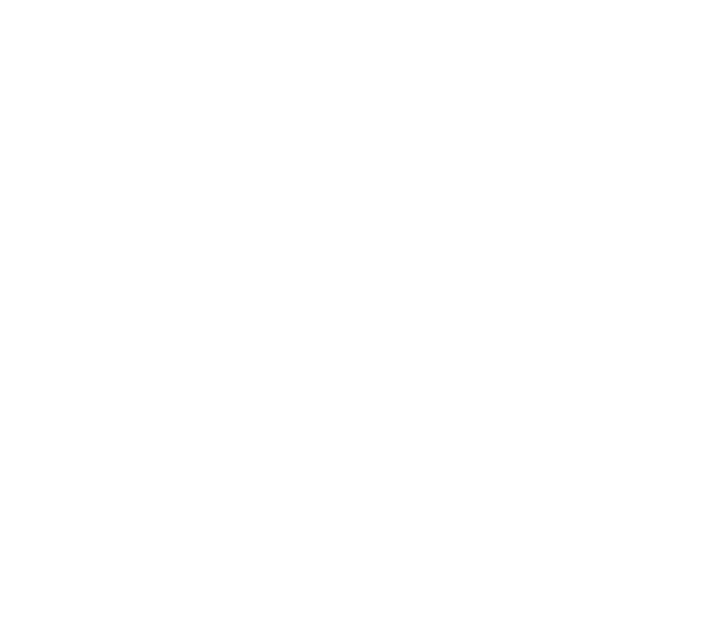
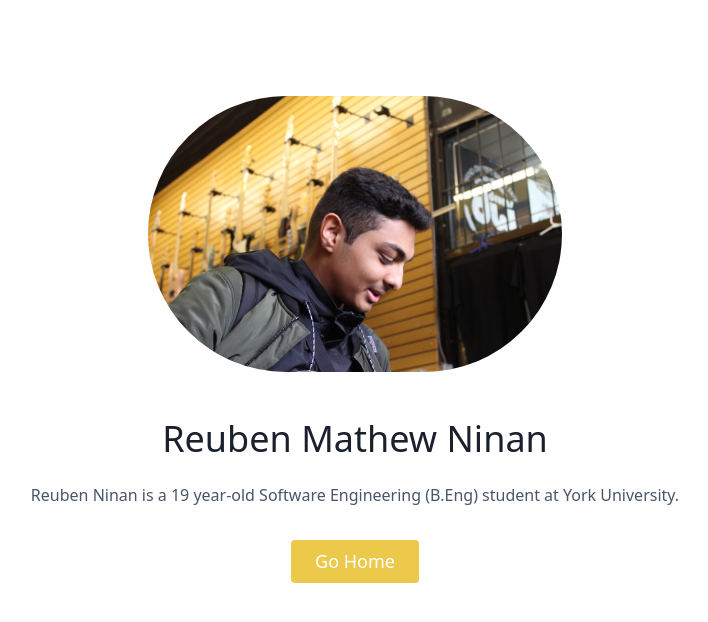
Before and after one commit to ReubenMathew/ReubenNinanV7, a Nuxt app: page /about in a window 1280 px wide. Before the commit this address had no page. Shown: the top 622 px of the page, without its empty margins (285-993 px from the left). Built offline with nearby package versions, Linux system fonts and the light colour scheme.

Commit message:
about page, layout draft

```diff
--- /dev/null
+++ b/pages/about.vue
@@ -0,0 +1,14 @@
+<template>
+<section class="text-gray-700 body-font">
+  <div class="container mx-auto flex px-5 py-24 items-center justify-center flex-col">
+    <img class="lg:w-2/6 md:w-3/6 w-5/6 mb-10 object-cover object-center rounded-full" alt="hero" src="../assets/img/profile.jpg">
+    <div class="text-center lg:w-2/3 w-full">
+      <h1 class="title-font sm:text-4xl text-3xl mb-4 font-medium text-gray-900">Reuben Mathew Ninan</h1>
+      <p class="mb-8 leading-relaxed">Reuben Ninan is a 19 year-old Software Engineering (B.Eng) student at York University. </p>
+      <div class="flex justify-center">
+        <nuxt-link to="/" class="inline-flex text-white bg-yellow-500 border-0 py-2 px-6 focus:outline-none hover:bg-gray-600 rounded text-lg">Go Home</nuxt-link>
+      </div>
+    </div>
+  </div>
+</section>
+</template>
```
Also changed, not shown: assets/img/profile.jpg (added).
